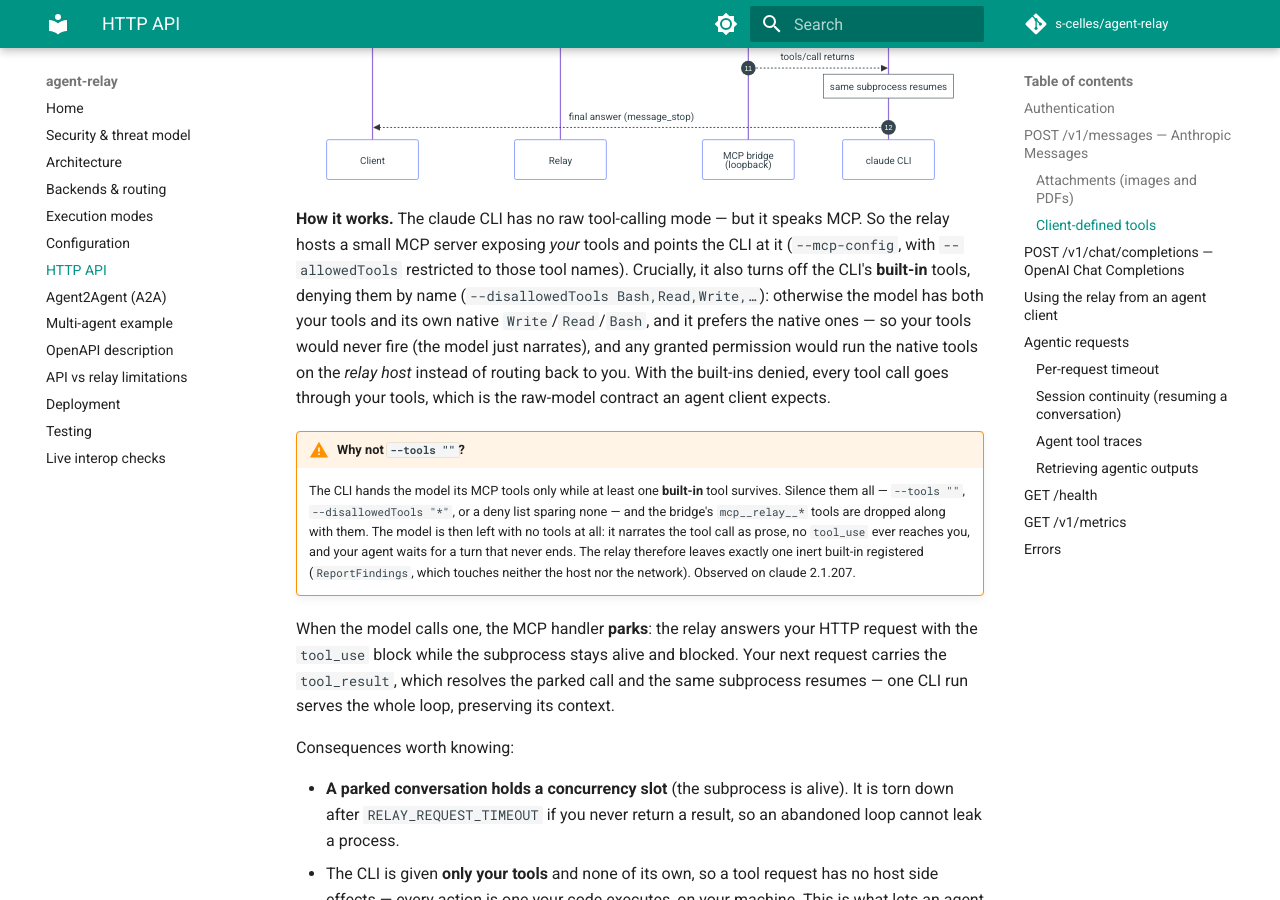
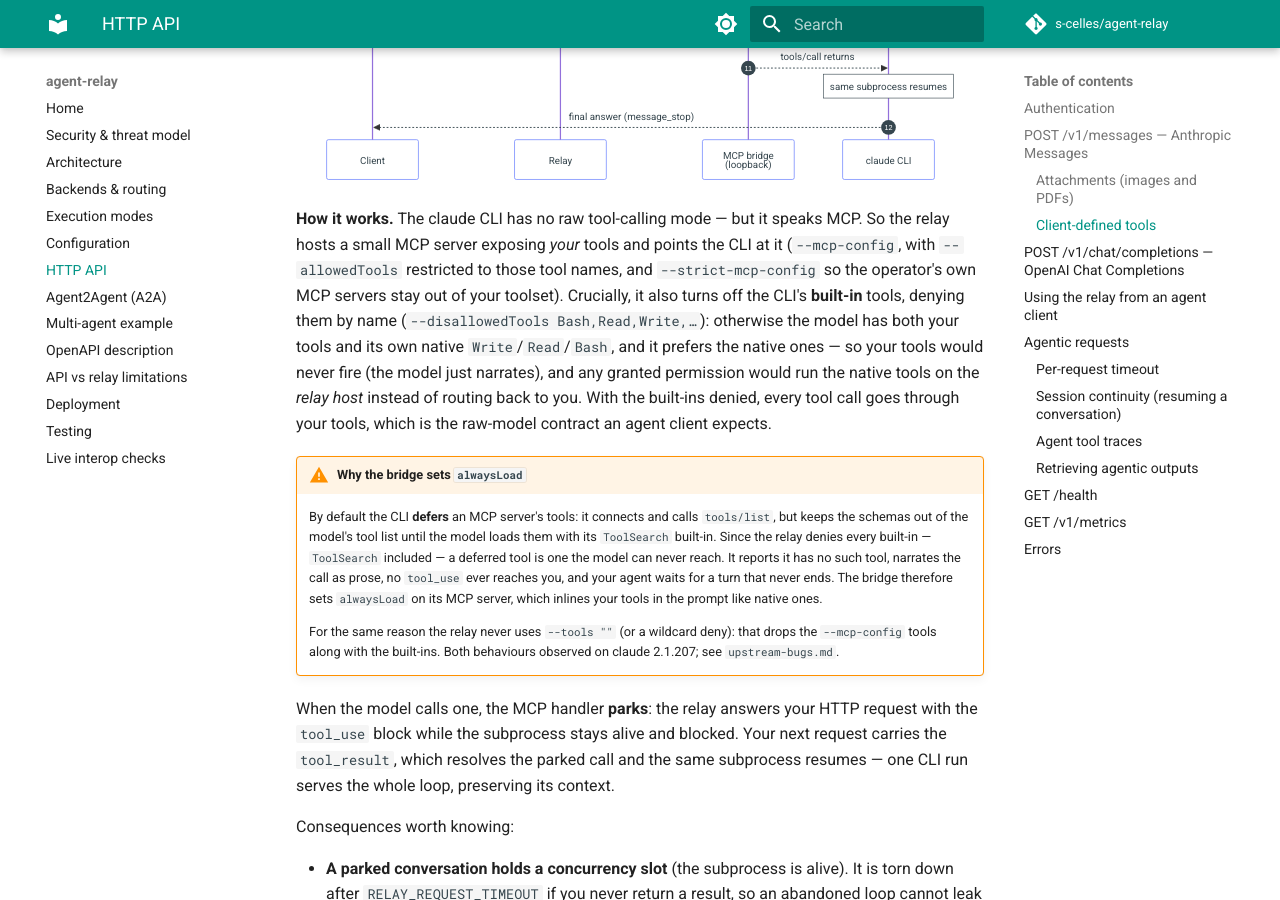
Before and after one commit to s-celles/agent-relay, an MkDocs documentation site: the page built from docs/api.md, in a window 1280 px wide and 900 px high, scrolled down 2872 px. Built offline with MkDocs 1.6.1 and Material for MkDocs 9.7.7, drawn with Linux system fonts in a browser that asks for light colours; comment, search, counter and statistics services are not loaded.

Commit message:
fix: inline the caller's tools with alwaysLoad — the CLI defers MCP tools behind ToolSearch
Client-defined tools still did not fire against claude 2.1.207. The 0.9.2 fix
(deny the built-ins by name, spare ReportFindings) treated a symptom.

The CLI defers an MCP server's tools: it connects to the bridge and calls
tools/list, but keeps the schemas out of the model's tool list until the model
loads them with its ToolSearch built-in — which the relay's deny list turned
off. The caller's tools were therefore unreachable; the model reported it had
no such tool and narrated the call as prose, and an agent client (OpenCode,
LangChain, ...) hung waiting for a tool_use that never came. The failure was
invisible from the relay side: the bridge is contacted and serves tools/list
exactly as expected.

ReportFindings satisfied a rule that does not exist ("at least one built-in
must survive"). What actually fired were the turns where the model thought to
call ToolSearch unprompted, which is why the bug looked model- and
task-dependent.

The bridge's MCP config now sets alwaysLoad, which inlines the caller's tools
in the prompt rather than deferring them. Every built-in is then denied,
ToolSearch included, so the model's toolset is exactly the caller's tools.

Client-tool requests also pass --strict-mcp-config: the CLI merges --mcp-config
with the servers in ~/.claude.json, so a caller's request could silently gain
tools it never declared — which the relay would have run on the host instead of
routing back.

docs/limitations.md no longer claims the CLI's coding persona declines
off-topic tools. That was a misreading of the same bug: the tools were
unreachable and the model rationalized their absence as being outside its
scope. With the tools present, every model tested calls get_weather.

just tools-check against claude 2.1.207, 8 checks on each of haiku/sonnet/opus:
10/24 before, 24/24 after.

Written with AI assistance.

```diff
--- a/docs/api.md
+++ b/docs/api.md
@@ -139,24 +139,29 @@ sequenceDiagram
 **How it works.** The claude CLI has no raw tool-calling mode — but it speaks
 MCP. So the relay hosts a small MCP server exposing *your* tools and points
 the CLI at it (`--mcp-config`, with `--allowedTools` restricted to those tool
-names). Crucially, it also turns off the CLI's **built-in** tools, denying them
-by name (`--disallowedTools Bash,Read,Write,…`): otherwise the model has both
-your tools and its own native `Write`/`Read`/`Bash`, and it prefers the native
-ones — so your tools would never fire (the model just narrates), and any
+names, and `--strict-mcp-config` so the operator's own MCP servers stay out of
+your toolset). Crucially, it also turns off the CLI's **built-in** tools, denying
+them by name (`--disallowedTools Bash,Read,Write,…`): otherwise the model has
+both your tools and its own native `Write`/`Read`/`Bash`, and it prefers the
+native ones — so your tools would never fire (the model just narrates), and any
 granted permission would run the native tools on the *relay host* instead of
 routing back to you. With the built-ins denied, every tool call goes through
 your tools, which is the raw-model contract an agent client expects.
 
-!!! warning "Why not `--tools ""`?"
+!!! warning "Why the bridge sets `alwaysLoad`"
 
-    The CLI hands the model its MCP tools only while at least one **built-in**
-    tool survives. Silence them all — `--tools ""`, `--disallowedTools "*"`, or
-    a deny list sparing none — and the bridge's `mcp__relay__*` tools are
-    dropped along with them. The model is then left with no tools at all: it
-    narrates the tool call as prose, no `tool_use` ever reaches you, and your
-    agent waits for a turn that never ends. The relay therefore leaves exactly
-    one inert built-in registered (`ReportFindings`, which touches neither the
-    host nor the network). Observed on claude 2.1.207.
+    By default the CLI **defers** an MCP server's tools: it connects and calls
+    `tools/list`, but keeps the schemas out of the model's tool list until the
+    model loads them with its `ToolSearch` built-in. Since the relay denies every
+    built-in — `ToolSearch` included — a deferred tool is one the model can never
+    reach. It reports it has no such tool, narrates the call as prose, no
+    `tool_use` ever reaches you, and your agent waits for a turn that never ends.
+    The bridge therefore sets `alwaysLoad` on its MCP server, which inlines your
+    tools in the prompt like native ones.
+
+    For the same reason the relay never uses `--tools ""` (or a wildcard deny):
+    that drops the `--mcp-config` tools along with the built-ins. Both behaviours
+    observed on claude 2.1.207; see `upstream-bugs.md`.
 
 When the model calls one, the MCP handler **parks**: the relay answers your
 HTTP request with the `tool_use` block while the subprocess stays alive and
```
Also changed, not shown: CHANGELOG.md (+34 -11 lines), docs/limitations.md (+9 -7 lines), 5 other files.
